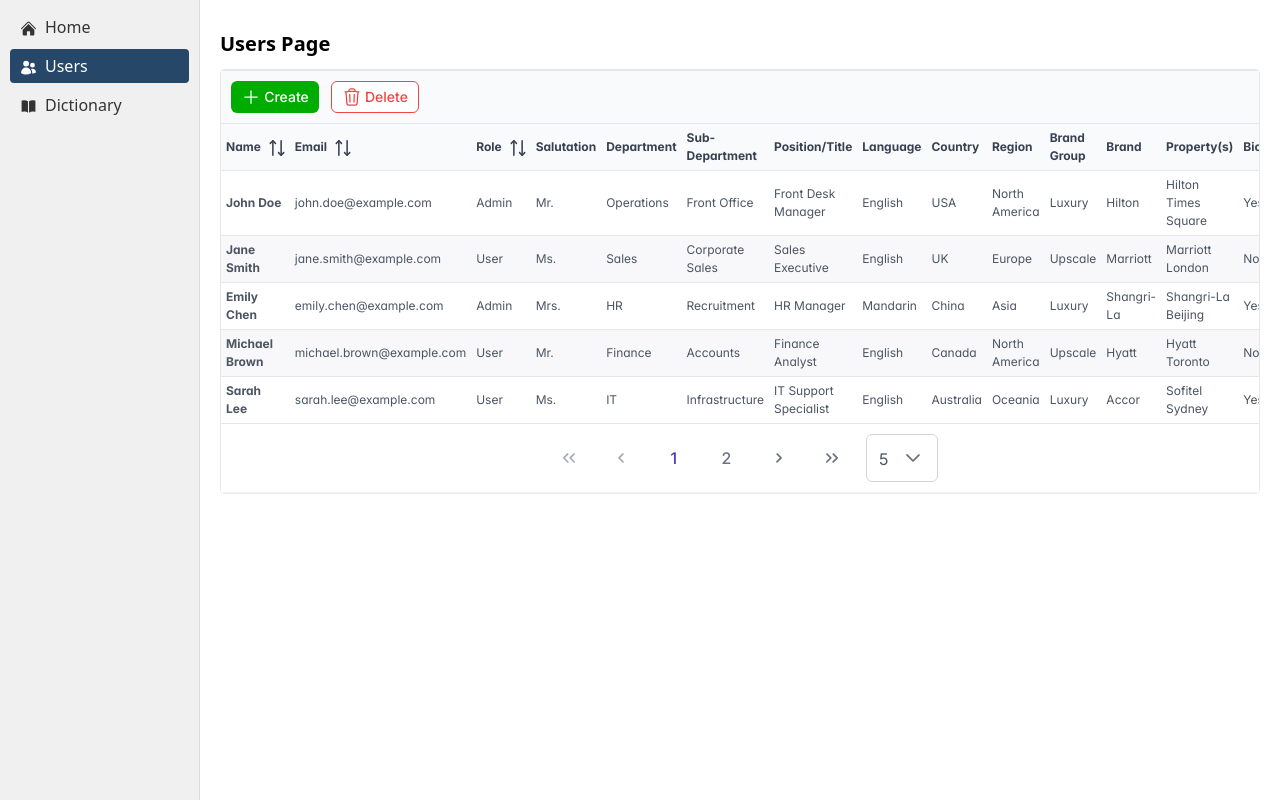
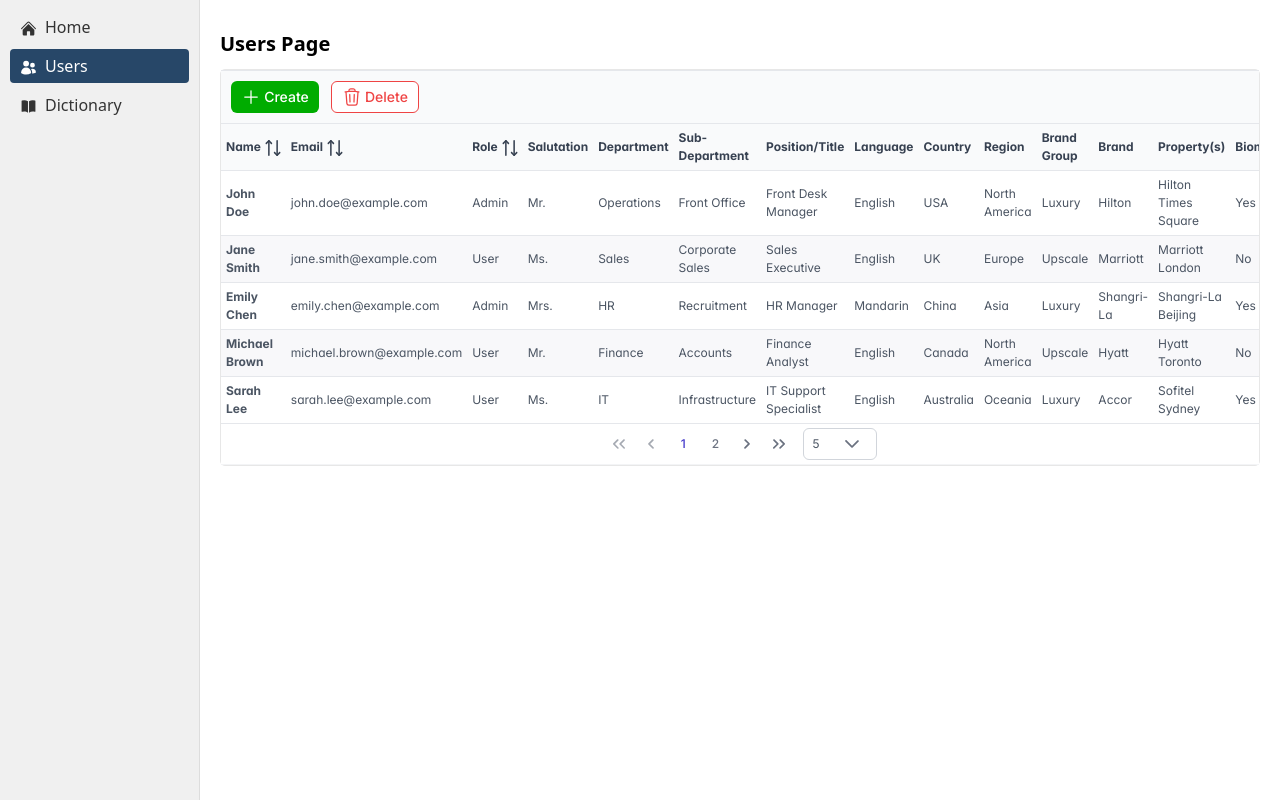
Before and after one commit to AGRapista/hotel-manager, a React app in the folder frontend/: page /users in a window 1280 px wide. Built offline with nearby package versions, Linux system fonts and the light colour scheme; the HTML template or start-up script is replaced by a standard one.

Commit message:
Admin Feat: User table context menu

```diff
--- a/frontend/src/components/forms/user/AddUserDialog.scss
+++ b/frontend/src/components/forms/user/UserForm.scss
@@ -1,7 +1,7 @@
 $primary-color: #4f46e5;
 $separator-color: #e5e7eb;
 
-.add-user-dialog {
+.user-form-dialog {
     font-size: 14px; // Increased slightly for better readability
 
     .p-dialog-header {
--- a/frontend/src/components/forms/user/AddUserDialog.tsx
+++ b/frontend/src/components/forms/user/UserForm.tsx
@@ -1,21 +1,21 @@
-
-import React, { useState } from 'react';
+import React, { useState, useEffect } from 'react';
 import { Dialog } from 'primereact/dialog';
 import { Button } from 'primereact/button';
 import { InputText } from 'primereact/inputtext';
-import './AddUserDialog.scss';
+import './UserForm.scss';
 
 import { PrimeIcons } from 'primereact/api';
 import 'primeicons/primeicons.css';
 
-interface AddUserDialogProps {
+interface UserFormProps {
     visible: boolean;
     onHide: () => void;
     onSave: (data: any) => void;
+    initialUser?: any;
 }
 
-export default function AddUserDialog({ visible, onHide, onSave }: AddUserDialogProps) {
-    const [formData, setFormData] = useState({
+export default function UserForm({ visible, onHide, onSave, initialUser }: UserFormProps) {
+    const defaultUser = {
         Salutation: '',
         FirstName: '',
         LastName: '',
@@ -31,7 +31,15 @@ export default function AddUserDialog({ visible, onHide, onSave }: AddUserDialog
         Brand: '',
         Property: '',
         Biometric: ''
-    });
+    };
+
+    const [formData, setFormData] = useState(defaultUser);
+
+    useEffect(() => {
+        if (visible) {
+            setFormData(initialUser || defaultUser);
+        }
+    }, [visible, initialUser]);
 
     const handleChange = (e: React.ChangeEvent<HTMLInputElement>) => {
         const { name, value } = e.target;
@@ -51,7 +59,14 @@ export default function AddUserDialog({ visible, onHide, onSave }: AddUserDialog
     );
 
     return (
-        <Dialog header="Add User" visible={visible} style={{ width: '50vw' }} footer={footer} onHide={onHide} className="add-user-dialog">
+        <Dialog
+            header={initialUser ? "Edit User" : "Add User"}
+            visible={visible}
+            style={{ width: '50vw' }}
+            footer={footer}
+            onHide={onHide}
+            className="user-form-dialog"
+        >
             <div className="form-content">
                 <div className="form-group">
                     <h3 className="group-title">Profile</h3>
--- a/frontend/src/pages/users/UsersPage.scss
+++ b/frontend/src/pages/users/UsersPage.scss
@@ -75,4 +75,44 @@ $danger-color: #ef4444;
             background-color: transparent;
         }
     }
+
+    // Styles for Paginator size reduction
+    .p-paginator {
+        padding: 0.25rem;
+
+        .p-paginator-page,
+        .p-paginator-next,
+        .p-paginator-last,
+        .p-paginator-first,
+        .p-paginator-prev,
+        .p-paginator-current {
+            min-width: 2rem;
+            height: 2rem;
+            font-size: 12px;
+            margin: 0;
+        }
+
+        .p-dropdown {
+            height: 2rem;
+            align-items: center;
+
+            .p-dropdown-label {
+                padding: 0.25rem 0.5rem;
+                font-size: 12px;
+            }
+        }
+    }
+
+    // Styles for Filter/Sort Icon size reduction
+    .p-column-filter-menu-button,
+    .p-sortable-column-icon {
+        width: 1rem;
+        height: 1rem;
+        margin-left: 0.25rem;
+
+        svg {
+            width: 100%;
+            height: 100%;
+        }
+    }
 }
--- a/frontend/src/pages/users/UsersPage.tsx
+++ b/frontend/src/pages/users/UsersPage.tsx
@@ -2,13 +2,17 @@ import { DataTable } from 'primereact/datatable';
 import { Column } from 'primereact/column';
 import './UsersPage.scss';
 import "primereact/resources/themes/lara-light-indigo/theme.css";
-import { useState } from 'react';
-import AddUserDialog from '../../components/forms/user/AddUserDialog';
+import { useState, useRef } from 'react';
+import UserForm from '../../components/forms/user/UserForm';
 import { PlusIcon, TrashIcon } from '@heroicons/react/24/outline';
+import { ContextMenu } from 'primereact/contextmenu';
 
 
 export default function UsersPage() {
-    const [isAddUserOpen, setIsAddUserOpen] = useState(false);
+    const [isUserFormOpen, setIsUserFormOpen] = useState(false);
+    const [selectedUser, setSelectedUser] = useState<any>(null);
+    const [contextMenuSelection, setContextMenuSelection] = useState<any>(null);
+    const cm = useRef<ContextMenu>(null);
 
     const users = [
         {
@@ -193,16 +197,45 @@ export default function UsersPage() {
         }
     ];
 
+    const menuModel = [
+        { label: 'Edit User', icon: 'pi pi-fw pi-user-edit', command: () => editUser(contextMenuSelection) },
+        { label: 'Delete User', icon: 'pi pi-fw pi-trash', command: () => deleteUser(contextMenuSelection) }
+    ];
+
+    const editUser = (user: any) => {
+        setSelectedUser(user);
+        setIsUserFormOpen(true);
+    };
+
+    const deleteUser = (user: any) => {
+        console.log("Deleting user:", user);
+        // Implement delete logic
+    };
+
     const handleSaveUser = (newUser: any) => {
-        console.log("New User:", newUser);
-        // Here you would typically updated the state or call an API
+        console.log("Saved User:", newUser);
+        // Implement save logic (update or add)
+        setIsUserFormOpen(false);
+        setSelectedUser(null);
+    };
+
+    const openNew = () => {
+        setSelectedUser(null);
+        setIsUserFormOpen(true);
+    };
+
+    const onRowClick = (event: any) => {
+        setContextMenuSelection(event.data);
+        if (cm.current) {
+            cm.current.show(event.originalEvent);
+        }
     };
 
     const UserTableHeader = () => {
         return (
             <div className="users-page-header">
                 <div className="header-actions">
-                    <button className="btn-action btn-add" onClick={() => setIsAddUserOpen(true)}>
+                    <button className="btn-action btn-add" onClick={openNew}>
                         <PlusIcon className="icon" />
                         Create
                     </button>
@@ -215,8 +248,11 @@ export default function UsersPage() {
         );
     };
 
-    const UserTable = () => {
-        return (
+    return (
+        <div>
+            <h1>Users Page</h1>
+            <ContextMenu model={menuModel} ref={cm} />
+
             <DataTable value={users}
                 className="dt-custom"
                 stripedRows
@@ -225,6 +261,12 @@ export default function UsersPage() {
                 sortMode='multiple'
                 header={UserTableHeader}
                 paginator rows={5} rowsPerPageOptions={[5, 10, 25, 50]}
+
+                contextMenuSelection={contextMenuSelection}
+                onContextMenuSelectionChange={(e) => setContextMenuSelection(e.value)}
+                onRowClick={onRowClick}
+                selectionMode="single"
+                metaKeySelection={false}
             >
                 <Column
                     header="Name"
@@ -257,17 +299,12 @@ export default function UsersPage() {
                 <Column field="Property" header="Property(s)" />
                 <Column field="Biometric" header="Biometric" />
             </DataTable>
-        )
-    }
 
-    return (
-        <div>
-            <h1>Users Page</h1>
-            <UserTable />
-            <AddUserDialog
-                visible={isAddUserOpen}
-                onHide={() => setIsAddUserOpen(false)}
+            <UserForm
+                visible={isUserFormOpen}
+                onHide={() => setIsUserFormOpen(false)}
                 onSave={handleSaveUser}
+                initialUser={selectedUser}
             />
         </div>
     );
```
